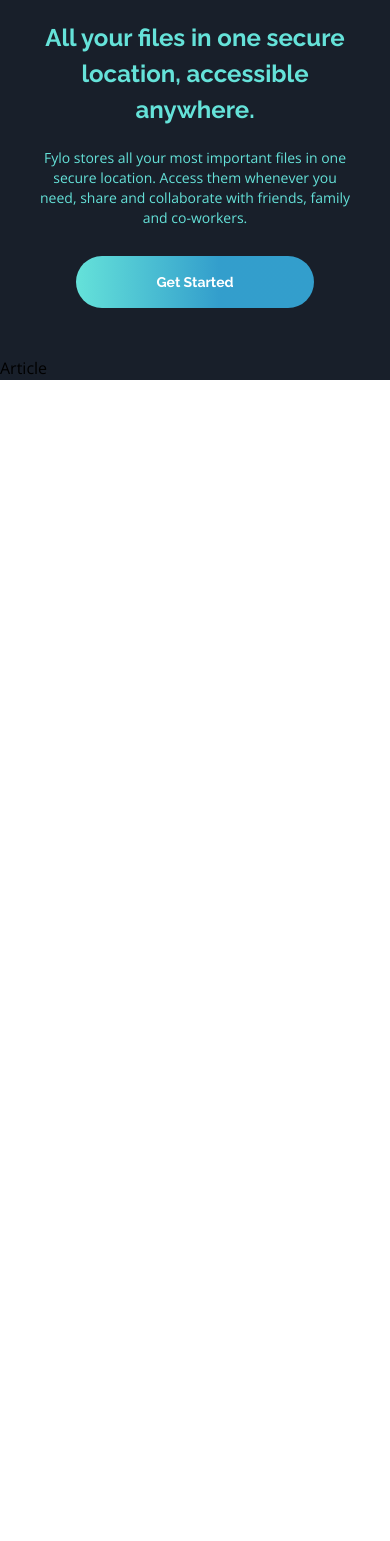
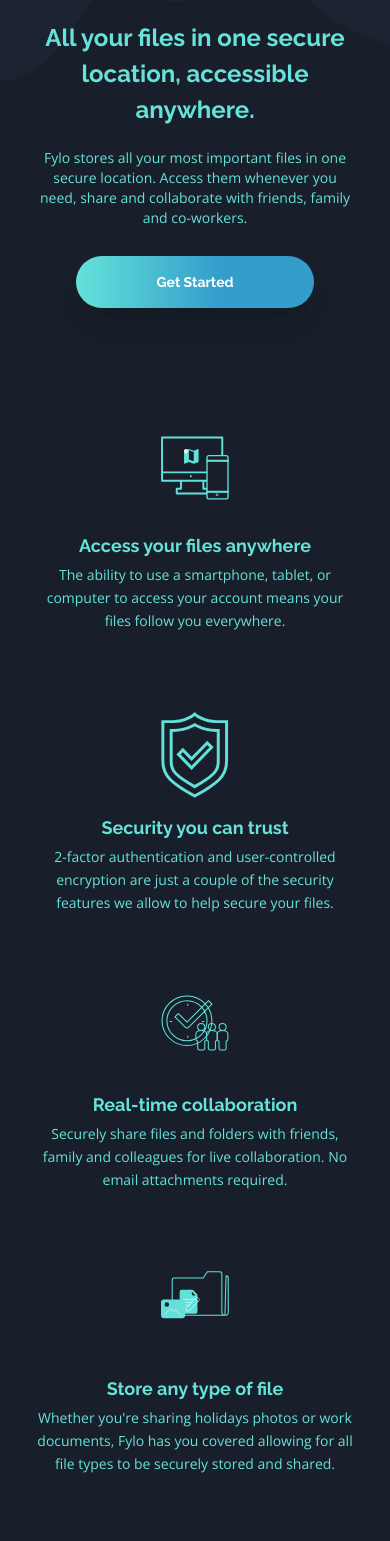
Before and after one commit to Dvin12/FrontEndMentorChallenges, a React (Vite) app: page / in a window 390 px wide. Shown: the part 347-1888 px from the top of the page. Before the commit the page ends 844 px from the top, so only its background shows below. Built offline with nearby package versions, Linux system fonts and the light colour scheme.

Commit message:
finished the mobile version

```diff
--- a/package.json
+++ b/package.json
@@ -11,7 +11,8 @@
   },
   "dependencies": {
     "react": "^18.2.0",
-    "react-dom": "^18.2.0"
+    "react-dom": "^18.2.0",
+    "react-icons": "^4.10.1"
   },
   "devDependencies": {
     "@types/react": "^18.2.15",
--- a/src/App.jsx
+++ b/src/App.jsx
@@ -2,10 +2,11 @@
 import Nav from "./components/Nav";
 import Header from "./components/Header";
 import Section from "./components/Section";
-import Article from "./components/Article";
 import Testimonials from "./components/Testimonials";
 import NewsLetter from "./components/NewsLetter";
 import Footer from "./components/Footer";
+import BulletPoints from "./components/BulletPoints";
+import Article from "./components/Article";
 
 export default function App() {
   return (
@@ -13,11 +14,12 @@
       <Nav />
       <Header />
       <Section>
+        <BulletPoints />
         <Article />
-        {/* <Testimonials />
-        <NewsLetter /> */}
+        <Testimonials />
+        <NewsLetter />
       </Section>
-      {/* <Footer /> */}
+      <Footer />
     </Main>
   );
 }
--- a/src/components/Article.jsx
+++ b/src/components/Article.jsx
@@ -1,3 +1,24 @@
 export default function Article() {
-  return <article>Article</article>;
+  return (
+    <article className="flex flex-col justify-center my-36 text-cyan">
+      <img src="./assets/images/illustration-stay-productive.png" alt="" />
+      <h4 className="pt-10 text-lg font-bold tracking-wide text-center font-raleway">
+        Stay productive, wherever you are
+      </h4>
+      <p className="py-4 text-sm">
+        Never let location be an issue when accessing your files. Fylo has you
+        covered for all of your file storage needs. <br />
+        <br />
+        Securely share files and folders with friends, family and colleagues for
+        live collaboration. No email attachments required.
+      </p>
+      <a
+        href="#"
+        className="text-sm border-b-[2px] w-fit pb-1 flex items-center justify-center gap-1 opacity-80"
+      >
+        See how Fylo works
+        <img src="./assets/images/icon-arrow.svg" alt="" />
+      </a>
+    </article>
+  );
 }
--- /dev/null
+++ b/src/components/BulletPoints.jsx
@@ -0,0 +1,62 @@
+export default function BulletPoints() {
+  return (
+    <article className="flex flex-col items-center justify-center gap-20 mt-20 text-cyan">
+      <section className="flex flex-col items-center justify-center">
+        <img
+          src="./assets/images/icon-access-anywhere.svg"
+          alt="icon"
+          className="w-1/5"
+        />
+        <h3 className="pt-8 text-lg font-bold font-raleway ">
+          Access your files anywhere
+        </h3>
+        <p className="px-2 pt-1 text-sm leading-relaxed text-center">
+          The ability to use a smartphone, tablet, or computer to access your
+          account means your files follow you everywhere.
+        </p>
+      </section>
+      <section className="flex flex-col items-center justify-center">
+        <img
+          src="./assets/images/icon-security.svg"
+          alt="icon"
+          className="w-1/5"
+        />
+        <h3 className="pt-4 text-lg font-bold font-raleway ">
+          Security you can trust
+        </h3>
+        <p className="px-2 pt-1 text-sm leading-relaxed text-center">
+          2-factor authentication and user-controlled encryption are just a
+          couple of the security features we allow to help secure your files.
+        </p>
+      </section>
+      <section className="flex flex-col items-center justify-center">
+        <img
+          src="./assets/images/icon-collaboration.svg"
+          alt="icon"
+          className="w-1/5"
+        />
+        <h3 className="pt-10 text-lg font-bold font-raleway ">
+          Real-time collaboration
+        </h3>
+        <p className="px-2 pt-1 text-sm leading-relaxed text-center">
+          Securely share files and folders with friends, family and colleagues
+          for live collaboration. No email attachments required.
+        </p>
+      </section>
+      <section className="flex flex-col items-center justify-center">
+        <img
+          src="./assets/images/icon-any-file.svg"
+          alt="icon"
+          className="w-1/5"
+        />
+        <h3 className="text-lg font-bold pt-14 font-raleway ">
+          Store any type of file
+        </h3>
+        <p className="px-1 pt-1 text-sm leading-relaxed text-center">
+          Whether you're sharing holidays photos or work documents, Fylo has you
+          covered allowing for all file types to be securely stored and shared.
+        </p>
+      </section>
+    </article>
+  );
+}
--- a/src/components/Footer.jsx
+++ b/src/components/Footer.jsx
@@ -1,3 +1,55 @@
+import { FaFacebookF, FaInstagram, FaTwitter } from "react-icons/fa";
+import NewsLetter from "./NewsLetter";
+
 export default function Footer() {
-  return <footer>Footer</footer>;
+  return (
+    <footer className="relative bg-footer text-cyan">
+      <img src="./assets/images/logo.svg" alt="logo" className="px-10 pt-96" />
+      <section className="flex flex-col w-full h-full">
+        <article className="flex items-start justify-center pt-8 gap-7 px-7">
+          <img src="./assets/images/icon-location.svg" alt="location" />
+          <p className="-my-2 ">
+            Lorem ipsum dolor sit amet consectetur, adipisicing elit, sed do
+            eiusmod tempor incididunt ut labore et dolore magna aliqua
+          </p>
+        </article>
+
+        <article className="flex flex-col gap-5 py-6 px-7">
+          <div className="flex items-center gap-6">
+            <img src="./assets/images/icon-phone.svg" alt="phone icon" />
+            <span className="text-sm">+1-543-123-4567</span>
+          </div>
+          <div className="flex items-center gap-6">
+            <img src="./assets/images/icon-email.svg" alt="email icon" />
+            <span className="text-sm">example@fylo.com</span>
+          </div>
+        </article>
+
+        <article className="flex flex-col gap-4 py-14 px-7">
+          <a href="#">About Us</a>
+          <a href="#">Jobs</a>
+          <a href="#">Press</a>
+          <a href="#">Blog</a>
+        </article>
+
+        <article className="flex flex-col gap-3 px-7">
+          <a href="#">Contact Us</a>
+          <a href="#">Terms</a>
+          <a href="#">Privacy</a>
+        </article>
+
+        <article className="flex items-center justify-center gap-2 py-14">
+          <a href="#" className="p-2 border rounded-full ">
+            <FaFacebookF />
+          </a>
+          <a href="#" className="p-2 border rounded-full ">
+            <FaTwitter />
+          </a>
+          <a href="#" className="p-2 border rounded-full">
+            <FaInstagram />
+          </a>
+        </article>
+      </section>
+    </footer>
+  );
 }
--- a/src/components/Header.jsx
+++ b/src/components/Header.jsx
@@ -1,18 +1,30 @@
 export default function Header() {
   return (
-    <header className="relative flex flex-col items-center justify-center w-full h-full px-6 py-5 text-cyan">
-      <img src="./assets/images/illustration-intro.png" alt="illustration" />
-      <h1 className="my-5 text-2xl font-extrabold leading-normal text-center font-raleway">
+    <header className="relative flex flex-col items-center justify-center w-full h-full px-6 py-5 text-cyan bg-introEmail">
+      <img
+        src="./assets/images/illustration-intro.png"
+        alt="illustration"
+        className="z-30"
+      />
+      <h1 className="z-30 my-5 text-2xl font-extrabold leading-normal text-center font-raleway">
         All your files in one secure location, accessible anywhere.
       </h1>
-      <p className="px-4 text-sm text-center">
+      <p className="z-30 px-4 text-sm text-center">
         Fylo stores all your most important files in one secure location. Access
         them whenever you need, share and collaborate with friends, family and
         co-workers.
       </p>
-      <button className="px-20 py-4 font-bold rounded-full my-7 bg-gradient-to-r  from-cyan to-blue to-60%  text-[#fff] text-sm font-raleway ">
+      <button className="px-20 py-4 font-bold rounded-full my-7 bg-gradient-to-r  from-cyan to-blue to-60%  text-[#fff] text-sm font-raleway z-30 shadow-xl ">
         Get Started
       </button>
+      <div className="absolute flex flex-col items-center justify-center w-full h-full top-28 ">
+        <img
+          src="./assets/images/bg-curvy-mobile.svg"
+          alt=""
+          className="z-0 w-full "
+        />
+        <div className="w-full bg-background  h-[42%] "></div>
+      </div>
     </header>
   );
 }
--- a/src/components/Main.jsx
+++ b/src/components/Main.jsx
@@ -1,6 +1,6 @@
 export default function Main({ children }) {
   return (
-    <main className="w-full h-full overflow-hidden font-openSans bg-background">
+    <main className="w-full h-full overflow-hidden font-openSans bg-background mix-blend-overlay">
       {children}
     </main>
   );
--- a/src/components/Nav.jsx
+++ b/src/components/Nav.jsx
@@ -1,6 +1,6 @@
 export default function Nav() {
   return (
-    <nav className="flex items-center justify-between p-6 font-raleway">
+    <nav className="flex items-center justify-between p-6 font-raleway bg-introEmail">
       <img src="./assets/images/logo.svg" alt="logo" className="w-1/4" />
       <section className="flex gap-6 text-xs tracking-wide text-cyan">
         <a href="#">Features</a>
--- a/src/components/NewsLetter.jsx
+++ b/src/components/NewsLetter.jsx
@@ -1,3 +1,20 @@
 export default function NewsLetter() {
-  return <section>NewsLetter</section>;
+  return (
+    <section className="absolute  bg-introEmail flex flex-col justify-center items-center text-cyan px-5 py-10 rounded-md drop-shadow-lg -bottom-[30rem] z-30 left-0 mx-6 ">
+      <h4 className="text-lg font-bold tracking-wider font-raleway">
+        Get early access today
+      </h4>
+      <p className="py-6 text-sm text-center">
+        It only takes a minute to sign up and our free starter tier is extremely
+        generous. If you have any questions, our support team would be happy to
+        help you.
+      </p>
+      <div className="flex flex-col items-center justify-center w-full gap-5">
+        <input type="text" className="w-full py-3 rounded-full shadow-xl" />
+        <button className="w-full py-4 font-extrabold rounded-full bg-gradient-to-r from-cyan from-0% to-blue to-70% font-raleway text-sm tracking-wide text-[#fff] shadow-xl">
+          Get Started For Free
+        </button>
+      </div>
+    </section>
+  );
 }
--- a/src/components/Section.jsx
+++ b/src/components/Section.jsx
@@ -1,3 +1,3 @@
 export default function Section({ children }) {
-  return <section>{children}</section>;
+  return <section className="relative px-6 ">{children}</section>;
 }
```
Also changed, not shown: src/components/Testimonials.jsx (+65 -1 lines), 1 other file (tests, documents, lock files or other folders).
